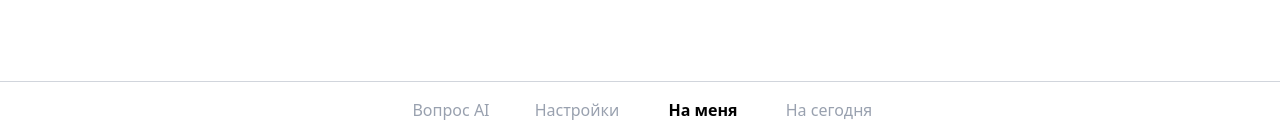
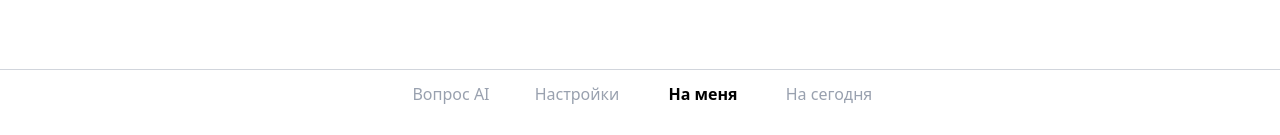
Before and after one commit to NikitaBest/Test-Front-NatalCard, a React (Vite) app: page /profile in a window 1280 px wide. Shown: the part 662-797 px from the top of the page. Built offline with nearby package versions, Linux system fonts and the light colour scheme; no server answers.

Commit message:
поднятие навигационного меню

```diff
--- a/src/components/BottomMenu.jsx
+++ b/src/components/BottomMenu.jsx
@@ -12,7 +12,7 @@ export default function BottomMenu({ activeIndex = 2 }) {
   const navigate = useNavigate();
   return (
     <nav className="fixed left-0 right-0 bottom-0 bg-white border-t border-gray-300 z-50">
-      <div className="flex justify-between items-center px-1 pt-4 pb-4 max-w-lg mx-auto">
+      <div className="flex justify-between items-center px-1 pt-3 pb-8 max-w-lg mx-auto">
         {menu.map((item, idx) => (
           <button
             key={item.label}
```
